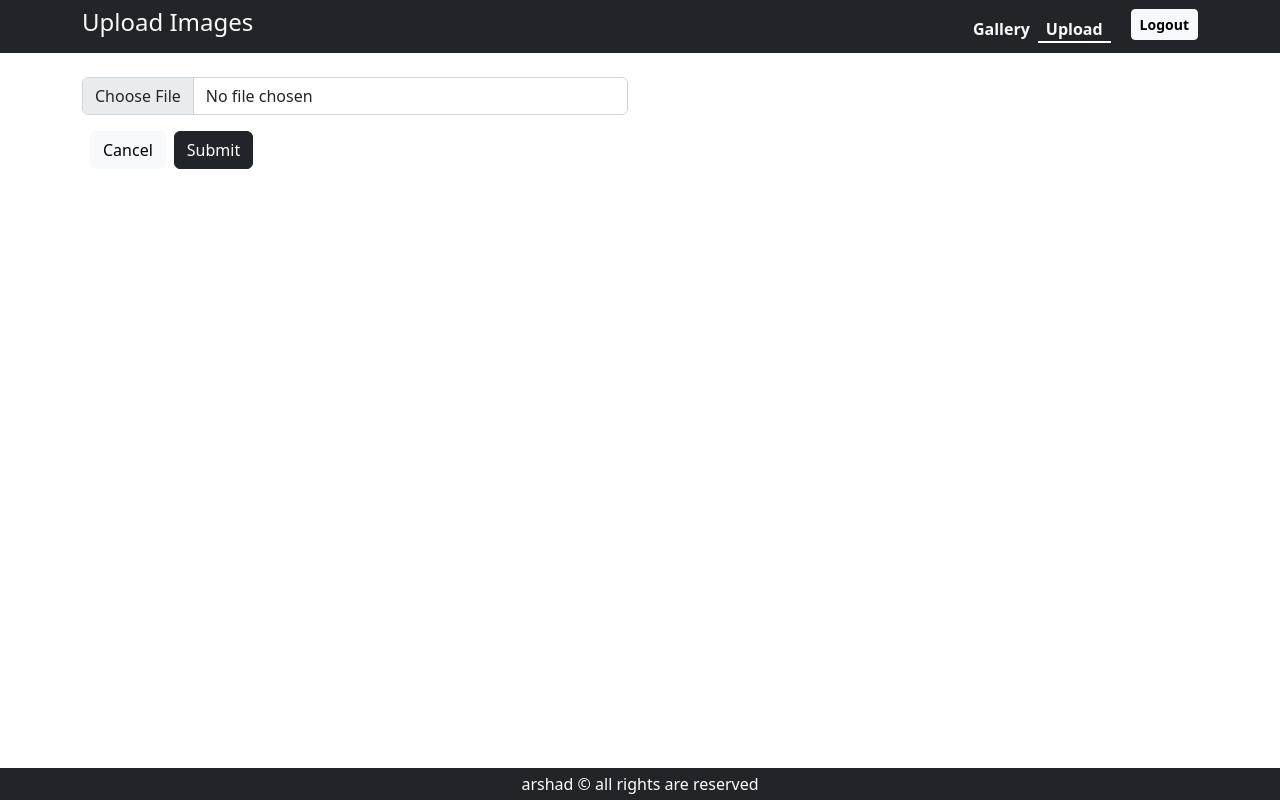
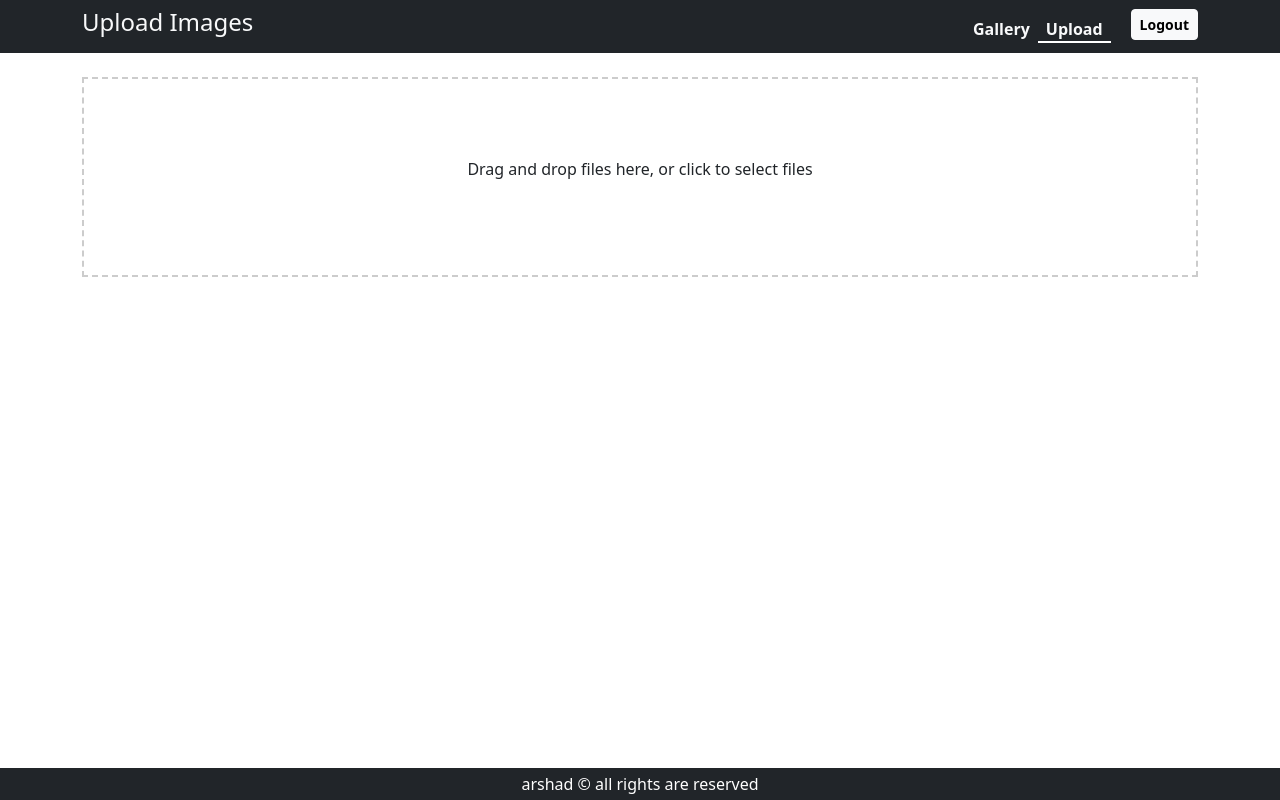
Before and after one commit to arshad-qadri/images-uploader-backend-frontend, a React (Create React App) app: page /upload in a window 1280 px wide. Built offline with nearby package versions, Linux system fonts and the light colour scheme; sample sign-in values are in the browser's storage.

Commit message:
drag and drop functionality added

```diff
--- a/package.json
+++ b/package.json
@@ -14,6 +14,7 @@
     "react": "^18.2.0",
     "react-bootstrap": "^2.6.0",
     "react-dom": "^18.2.0",
+    "react-dropzone": "^14.2.3",
     "react-redux": "^8.0.5",
     "react-router-dom": "^6.4.3",
     "react-scripts": "5.0.1",
--- a/src/pages/Upload.js
+++ b/src/pages/Upload.js
@@ -4,42 +4,34 @@ import { uploadImages } from "../redux/reducers/uploadImage";
 import { useDispatch, useSelector } from "react-redux";
 import { Button, Col, Form, Row } from "react-bootstrap";
 import Loader from "../components/Loader";
+import { useDropzone } from "react-dropzone";
+
+const dropzoneStyle = {
+  width: "100%",
+  height: "200px",
+  border: "2px dashed #cccccc",
+  display: "flex",
+  justifyContent: "center",
+  alignItems: "center",
+  cursor: "pointer",
+};
 
 export default function Upload() {
-  const [fileInputState, setFileInputState] = useState("");
-  const [previewSource, setPreviewSource] = useState("");
-  const [selectedFile, setSelectedFile] = useState();
   const { upload } = useSelector((state) => state);
   const nevigate = useNavigate();
   const dispstch = useDispatch();
-  const handleFileInputChange = (e) => {
-    const file = e.target.files[0];
-    previewFile(file);
-    setSelectedFile(file);
-    setFileInputState(e.target.value);
-  };
 
-  const previewFile = (file) => {
-    const reader = new FileReader();
-    reader.readAsDataURL(file);
-    reader.onloadend = () => {
-      setPreviewSource(reader.result);
-    };
-  };
-
-  const handleSubmitFile = (e) => {
-    e.preventDefault();
-    const auth = JSON.parse(localStorage.getItem("userLogin"));
-
-    if (previewSource && fileInputState) {
-      let vald = ["image/png","image/jpg","image/jpeg",]
-      if (vald.includes(selectedFile?.type)) {
+  // ===============
+  const onDrop = (acceptedFiles) => {
+    if (acceptedFiles) {
+      const auth = JSON.parse(localStorage.getItem("userLogin"));
+      let file = acceptedFiles[0];
+      let vald = ["image/png", "image/jpg", "image/jpeg"];
+      if (vald.includes(file?.type)) {
         const reader = new FileReader();
-        reader.readAsDataURL(selectedFile);
+        reader.readAsDataURL(file);
         reader.onloadend = () => {
           if (auth) {
-            // if(previewSource && fileInputState){
-
             dispstch(
               uploadImages({
                 source: reader.result,
@@ -53,51 +45,24 @@ export default function Upload() {
           console.error("AHHHHHHHH!!");
         };
       } else {
-        alert("This file is not supported !")
+        alert("This file is not supported !");
       }
-    } else {
-      alert("Please select image !");
     }
   };
+
+  const { getRootProps, getInputProps, isDragActive } = useDropzone({ onDrop });
   return upload.isLoading ? (
     <Loader />
   ) : (
     <div className="py-4">
-      <Row>
-        <Col lg={6} md={6} sm={12} xs={12}>
-          <Form onSubmit={handleSubmitFile}>
-            <Form.Group className="mb-3">
-              <Form.Control
-                id="fileInput"
-                type="file"
-                name="image"
-                accept="image/png, image/gif, image/jpeg"
-                onChange={handleFileInputChange}
-                value={fileInputState}
-              />
-
-              <Button
-                variant="light"
-                className="my-3 mx-2"
-                onClick={() => {
-                  setFileInputState("");
-                  setPreviewSource("");
-                }}
-              >
-                Cancel
-              </Button>
-              <Button variant="dark" type="submit" className="my-3">
-                Submit
-              </Button>
-            </Form.Group>
-          </Form>
-        </Col>
-        <Col lg={6} md={6} sm={12} xs={12}>
-          {previewSource && (
-            <img src={previewSource} alt="chosen" style={{ height: "300px" }} />
-          )}
-        </Col>
-      </Row>
+      <div {...getRootProps()} style={dropzoneStyle}>
+        <input {...getInputProps()} />
+        {isDragActive ? (
+          <p>Drop the files here...</p>
+        ) : (
+          <p>Drag and drop files here, or click to select files</p>
+        )}
+      </div>
     </div>
   );
 }
```
